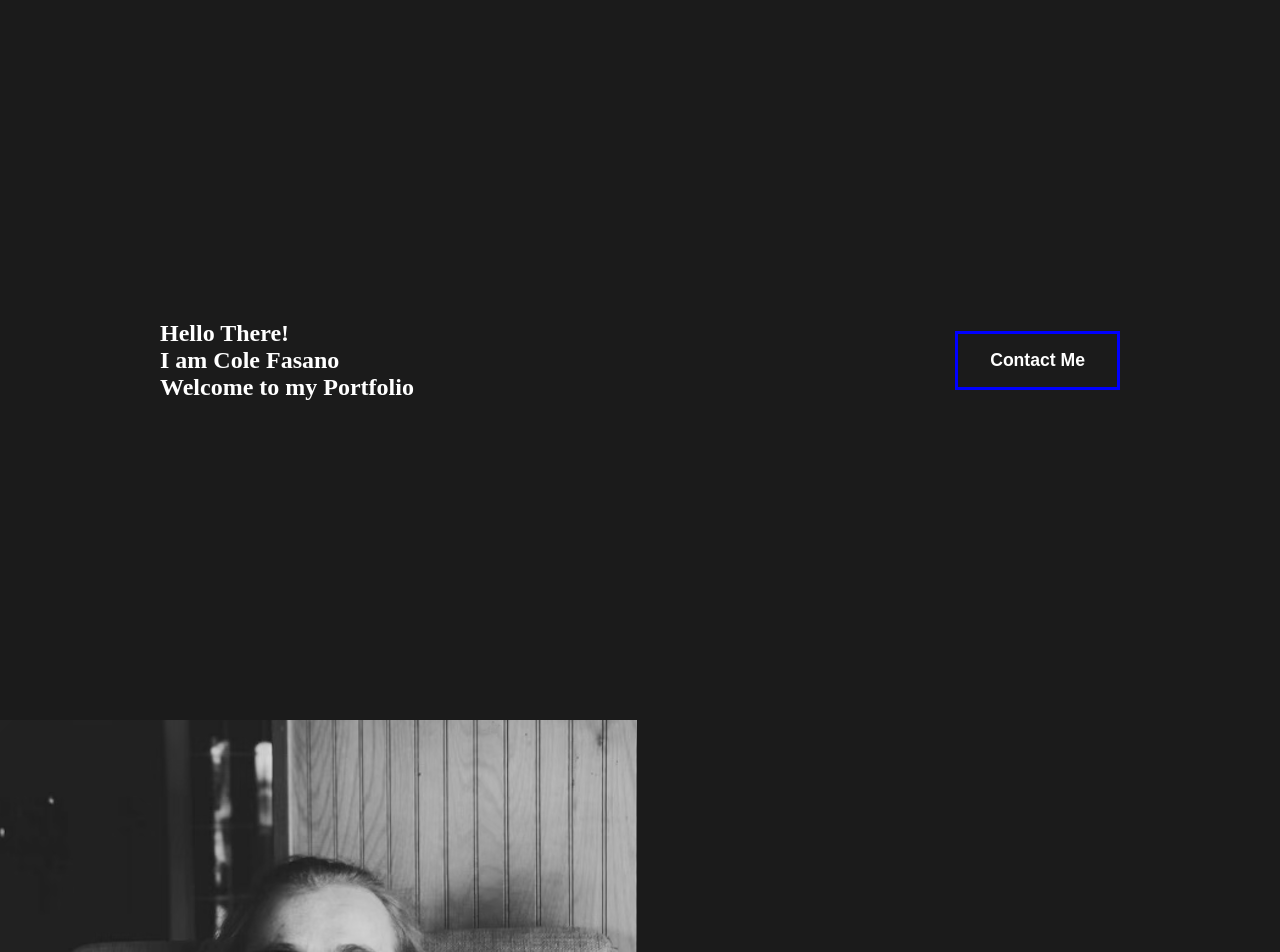
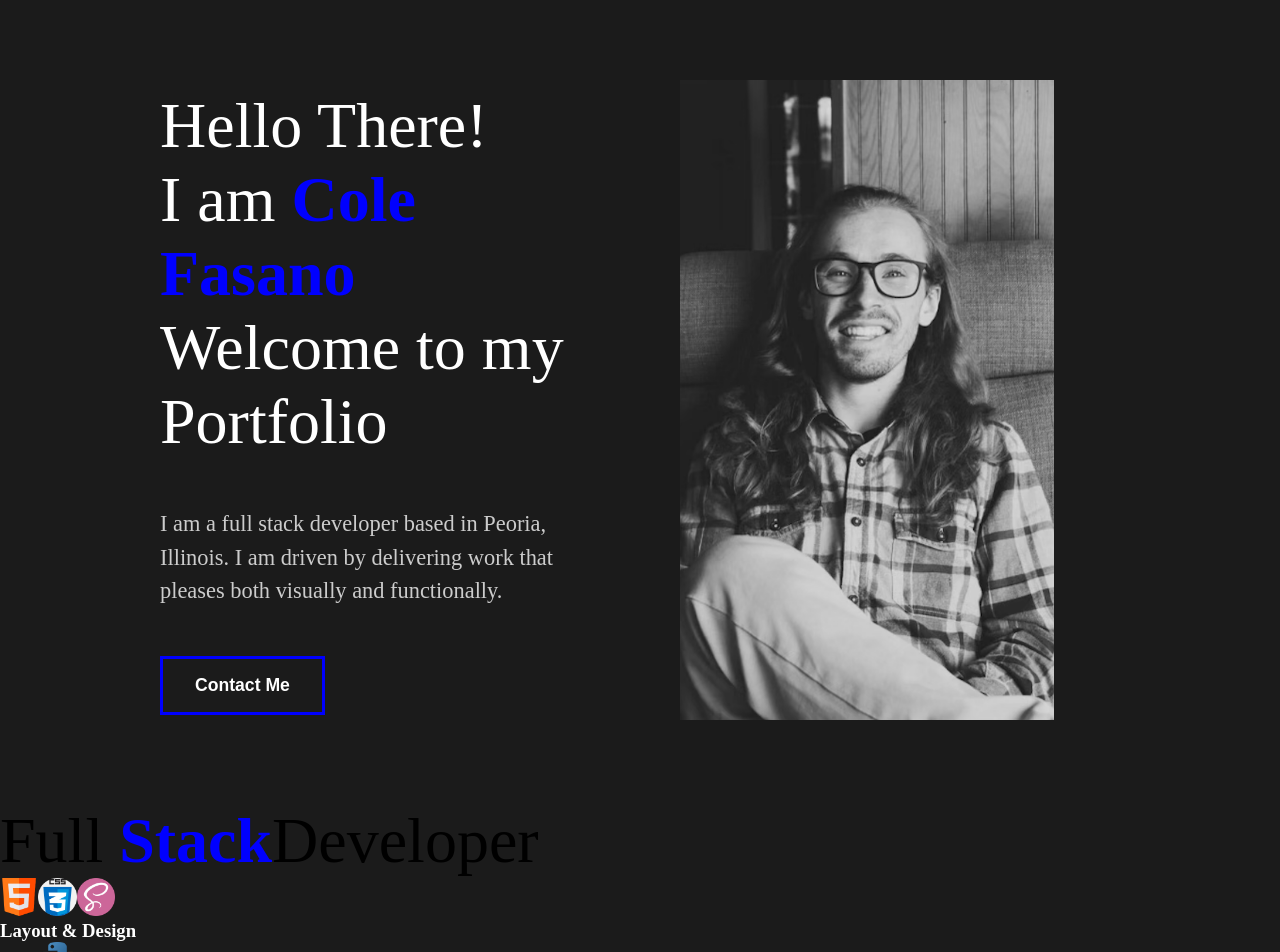
Before and after one commit to c-fasano/portfolioSite, a React (Create React App) app: page / in a window 1280 px wide. Shown: the top 952 px of the page. Built offline with nearby package versions, Linux system fonts and the light colour scheme; grey boxes are pictures that could not be loaded.

Commit message:
write styled components for about page

```diff
--- a/src/components/AboutSection.jsx
+++ b/src/components/AboutSection.jsx
@@ -4,31 +4,32 @@ import self from "../images/Picture1.png";
 
 const AboutSection = () => {
   return (
-    <div>
+    <StyledAbout>
       <StyledDescription>
         <div className="title">
-          <div className="hidden">
+          <Hide>
             <h2>Hello There!</h2>
-          </div>
-          <div className="hidden">
-            <h2>I am Cole Fasano</h2>
-          </div>
-          <div className="hidden">
-            <h2>Welcome to my <span>Portfolio</span></h2>
-          </div>
+          </Hide>
+          <Hide>
+            <h2>I am <span>Cole Fasano</span></h2>
+          </Hide>
+          <Hide>
+            <h2>Welcome to my Portfolio</h2>
+          </Hide>
         </div>
+        <p>I am a full stack developer based in Peoria, Illinois. I am driven by delivering work that pleases both visually and functionally. </p>
         <button>Contact Me</button>
       </StyledDescription>
-      <div className="image">
-        <img src={self} alt="Sitting down in chair Black and White" />
-      </div>
-    </div>
+      <StyledImage>
+        <img src={self} alt="Sitting down in chair Black and White" style={{width: "85%"}}/>
+      </StyledImage>
+    </StyledAbout>
   )
 }
 
 //Styled Components
 
-const StyledDescription = styled.div`
+const StyledAbout = styled.div`
   min-height: 90vh;
   display: flex;
   align-items: center;
@@ -37,4 +38,25 @@ const StyledDescription = styled.div`
   color: white;
 `
 
+const StyledDescription = styled.div `
+  flex: 1;
+  padding-right: 5rem;
+  h2 {
+    font-weight: lighter;
+  }
+`
+
+const StyledImage = styled.div `
+  flex: 1;
+  overflow: hidden;
+  img {
+    width: 100%;
+    height: 80vh;
+    object-fit: cover;
+  }
+`
+const Hide = styled.div `
+  overflow: hidden;
+`
+
 export default AboutSection
--- a/src/components/GlobalStyle.jsx
+++ b/src/components/GlobalStyle.jsx
@@ -29,6 +29,36 @@ button {
   }
 }
 
+h2 {
+  font-weight: lighter;
+  font-size: 4rem;
+}
+
+h3{
+  color: white;
+}
+
+h4 {
+  font-weight: bold;
+  color: white;
+}
+
+a {
+  font-size: 1.1rem;
+}
+
+span {
+  font-weight: bold;
+  color: blue;
+}
+
+p {
+  padding: 3rem 0;
+  color: #ccc;
+  font-size: 1.4rem;
+  line-height: 150%;
+}
+
 `
 
 export default GlobalStyle
```
